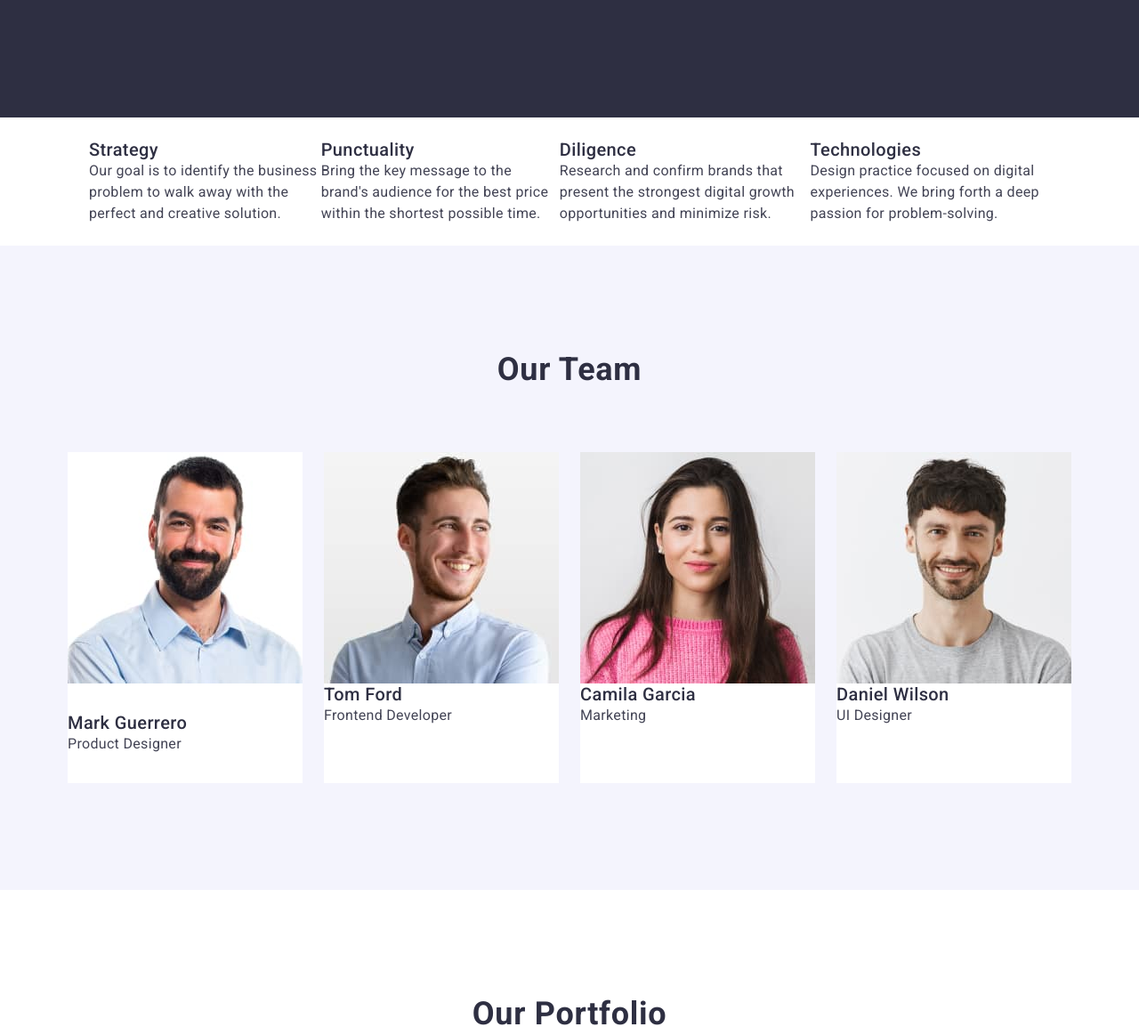
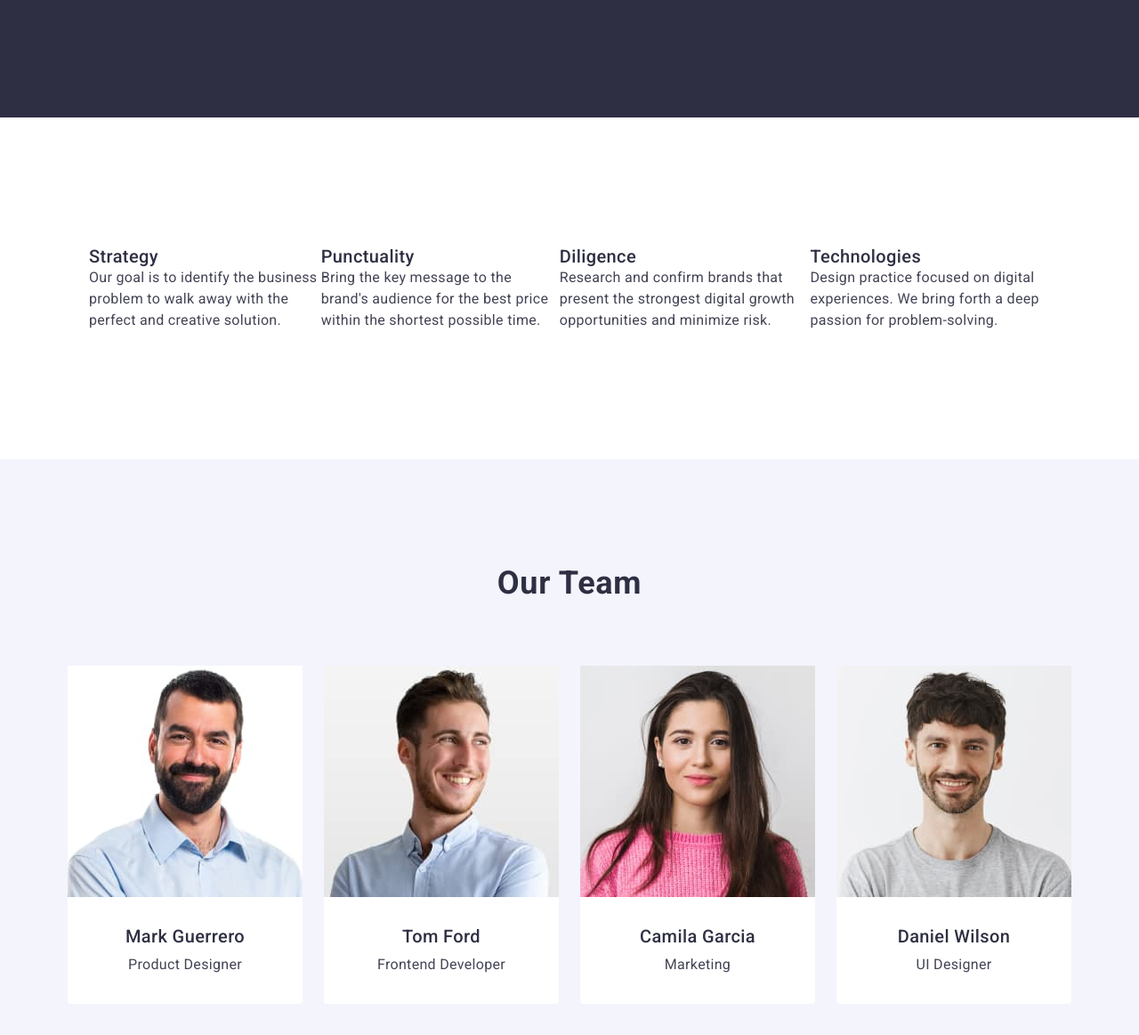
Before and after one commit to MarinaV27/goit-markup-hw-03, a plain HTML site: page index.html in a window 1280 px wide. Shown: the part 540-1703 px from the top of the page at 89% size. Drawn offline with nearby package versions, Linux system fonts and the light colour scheme.

Commit message:
Our Team

```diff
--- a/css/styles.css
+++ b/css/styles.css
@@ -18,6 +18,8 @@ ul,ol {
 }
 img {
     display: block;
+    max-width: 100%;
+    height: auto;
 }
 
 
@@ -131,21 +133,20 @@ ul {
     background-color: red;
 }
 .cards {
-    justify-content: center;
-    align-items: center;
-        padding: 32px 0px;
-        border: 1px ;
-        border-radius: 0px 0px 4px 4px;
+
+        padding: 32px 0px 32px 0px;
+       width: 232px;
+       margin: auto;
+
 }
 
-display: inline-flex;
-padding-bottom: 0px;
-flex-direction: column;
-justify-content: center;
-align-items: center;
-gap: 32px;
-
-
+.cards .title-three{
+    text-align: center;
+    margin-bottom: 8px;
+}
+.cards .descrition {
+    text-align: center;
+}
 
 
 .solutions {
@@ -205,6 +206,8 @@ gap: 32px;
         letter-spacing: 0.02em;
         display: block;
 
+
+
 }
 
 .foto-ad {
@@ -227,7 +230,7 @@ gap: 32px;
 }
 .cloud-list {
     background-color: #FFFFFF;
-
+    border-radius: 0px 0px 4px 4px;
 }
 .title-portfolio {
     padding: 120px 0;
--- a/index.html
+++ b/index.html
@@ -57,8 +57,8 @@
         </section>
 
 
-            <section class="solutions">
-                <div class="container">
+        <section class="solutions">
+            <div class="container">
             <h2 class="visually-hidden">Solutions</h2>
             <ul class="accomplishments">
                 <li>
@@ -101,21 +101,21 @@
                 </li>
                 <li class="cloud-list">
                     <img src="./images/tom.jpg" alt="Tom Ford" width="264" height="260">
-                    <div>
+                    <div class="cards">
                         <h3 class="title-three">Tom Ford</h3>
                         <p class="descrition">Frontend Developer</p>
                     </div>
                 </li>
                 <li class="cloud-list">
                     <img src="./images/camila.jpg" alt="Camila Garcia" width="264" height="260">
-                    <div>
+                    <div class="cards">
                         <h3 class="title-three">Camila Garcia</h3>
                         <p class="descrition">Marketing</p>
                     </div>
                 </li>
                 <li class="cloud-list">
                     <img src="./images/daniel.jpg" alt="Daniel Wilson" width="264" height="260">
-                    <div>
+                    <div class="cards">
                         <h3 class="title-three">Daniel Wilson</h3>
                         <p class="descrition">UI Designer</p>
                     </div>
@@ -124,6 +124,7 @@
         </div>
         </section>
 
+<!-------------PORTFOLIO-------------------->
 
        <section class="title-portfolio">
         <div class="container">
@@ -131,7 +132,7 @@
             <ul class="foto-ad">
                 <li>
                     <img src="./images/banking.jpg" alt="Bank Sistem" width="360" height="300">
-                    <div>
+                    <div class="cards">
                         <h3 class="title-three">Banking App</h3>
                         <p class="descrition">App</p>
                     </div>
```
